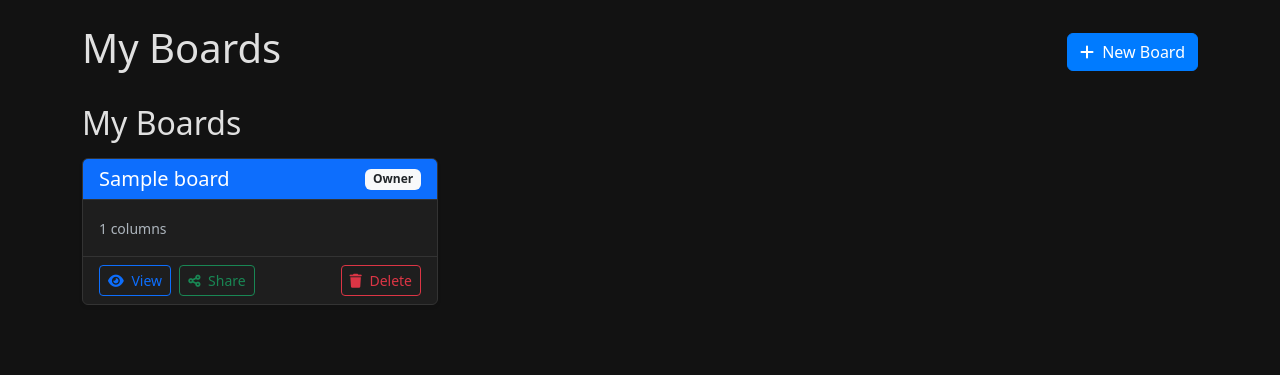
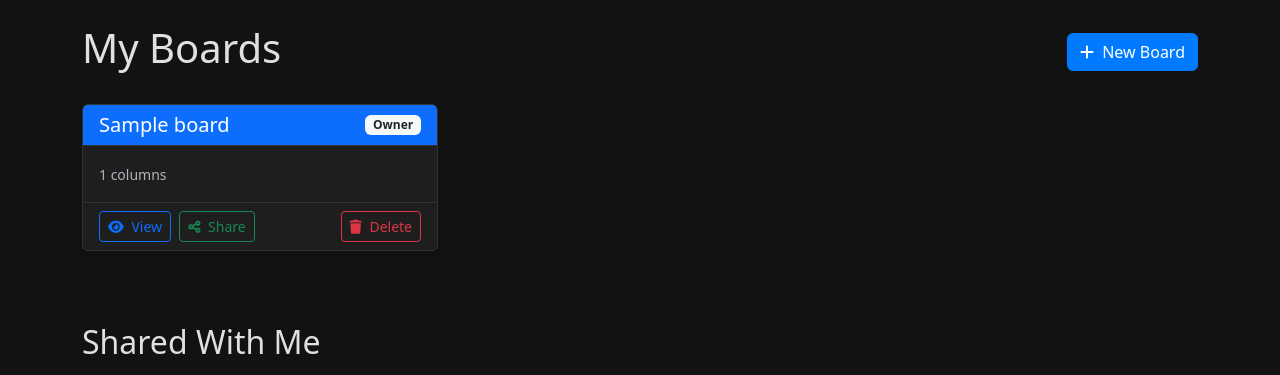
Before and after one commit to Wgelyjr/kanely, a Flask app: page /boards in a window 1280 px wide. Shown: the part 56-431 px from the top of the page. Run offline with Flask 3, Linux system fonts and the light colour scheme; a user stored in the database is signed in; tables that the repository leaves empty hold one stand-in row (values such as "Sample post").

Commit message:
removing duplicate header

```diff
--- a/src/app/templates/boards.html
+++ b/src/app/templates/boards.html
@@ -9,8 +9,6 @@
         <i class="fas fa-plus me-1"></i> New Board
     </button>
 </div>
-
-<h2 class="mb-3">My Boards</h2>
 
 {% if owned_boards %}
 <div class="row">
```
